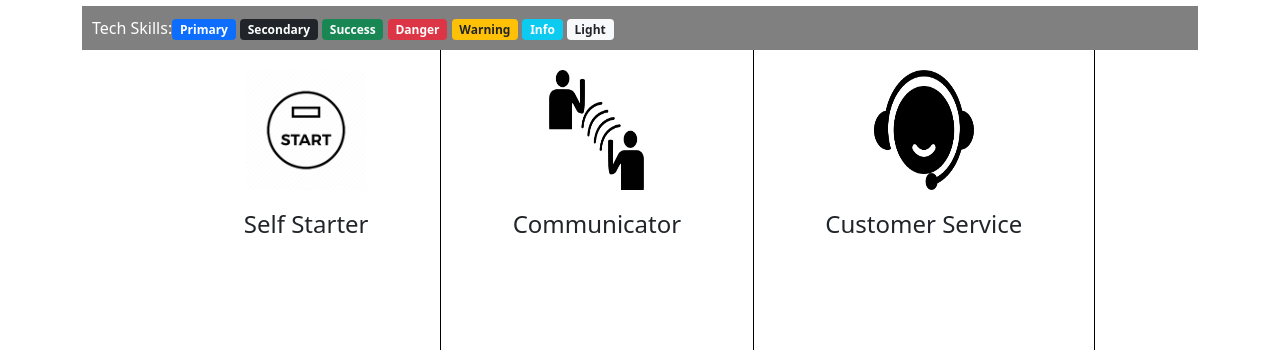
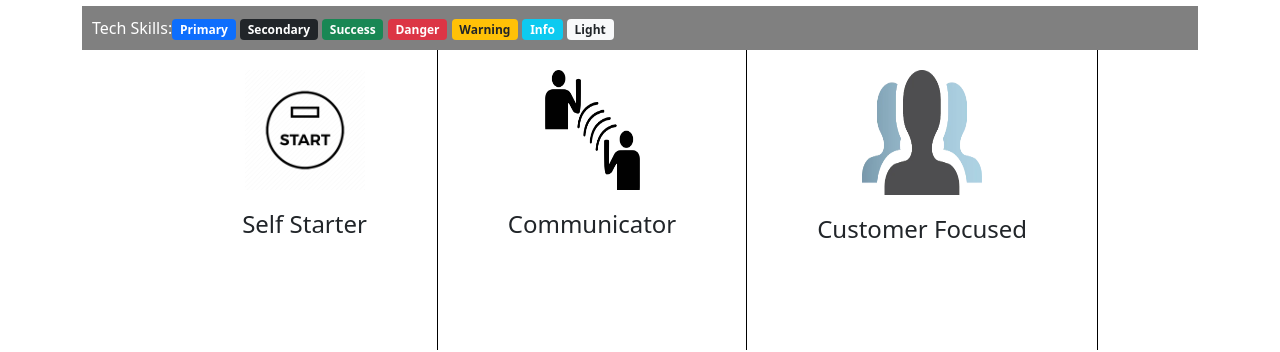
Before and after one commit to courthub74/portfolio4, a React (Create React App) app: page / in a window 1280 px wide. Shown: the part 338-690 px from the top of the page. Built offline with nearby package versions, Linux system fonts and the light colour scheme.

Commit message:
customerfocused

```diff
--- a/src/pages/home.js
+++ b/src/pages/home.js
@@ -66,8 +66,8 @@ function Home(){
                         <h4>Communicator</h4>
                     </div>
                     <div className='skill-item'>
-                        <img src="images/customer.png" height={120} width={100} alt="start"></img>
-                        <h4>Customer Service</h4>
+                        <img src="images/customerfocused.png" height={125} width={120} alt="start"></img>
+                        <h4>Customer Focused</h4>
                     </div>
                 </div>
 
```
Also changed, not shown: public/images/customerfocused.png (added).
